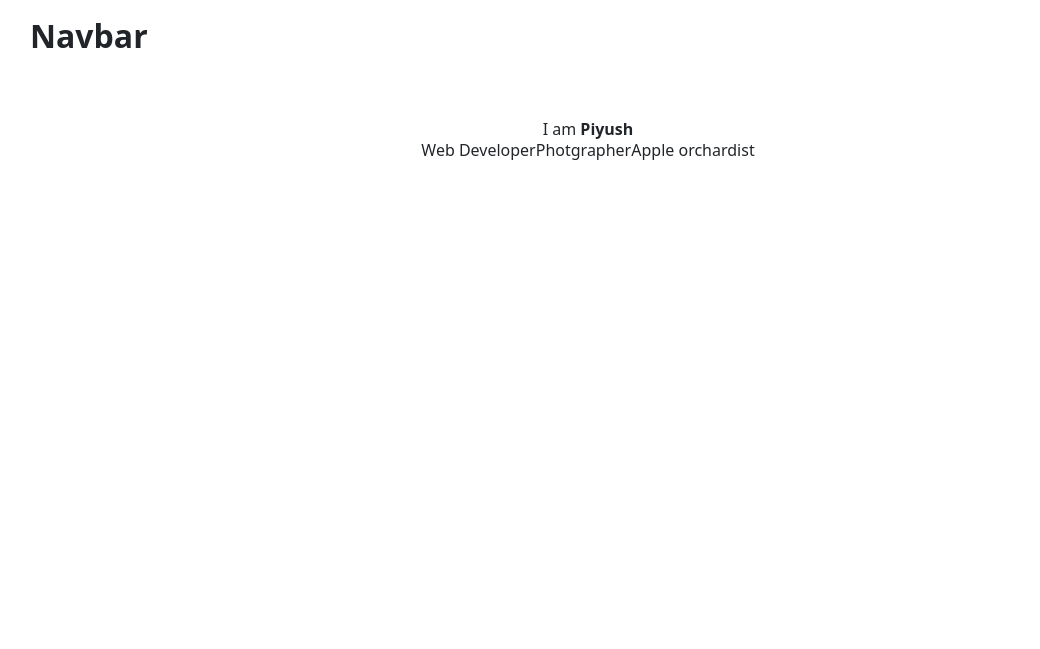
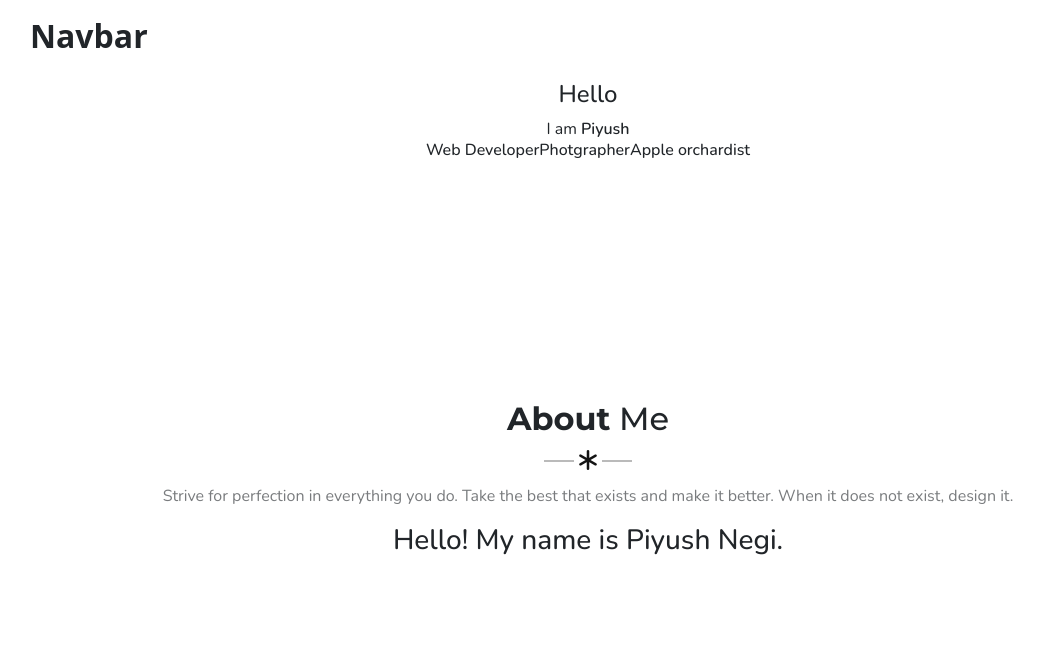
Before and after one commit to NegiBaba/gatsby-personal-website, a Gatsby site: page / in a window 1280 px wide. Shown: the whole page, without its empty margins (52-1092 px from the left). Built offline with nearby package versions, Linux system fonts and the light colour scheme; Gatsby itself is replaced by a stand-in of ours.

Commit message:
Added About section and Bootstrap-icons

```diff
--- a/package.json
+++ b/package.json
@@ -18,6 +18,7 @@
     "@mdx-js/mdx": "^1.6.22",
     "@mdx-js/react": "^1.6.22",
     "bootstrap": "^5.1.3",
+    "bootstrap-icons": "^1.8.1",
     "gatsby": "^4.9.0",
     "gatsby-plugin-mdx": "^3.9.0",
     "gatsby-plugin-sass": "^5.9.0",
--- /dev/null
+++ b/src/components/About/About.js
@@ -0,0 +1,38 @@
+import * as React from "react";
+import { descriptionContainer, descriptionHeading } from "./About.module.scss";
+
+const About = () => {
+	return (
+		<div className="section">
+			<div className="container">
+				<div className="row">
+					<div className="col-lg-12">
+						<div className="section-heading-container">
+							<h2 className="section-heading">
+								<b>About</b> Me
+							</h2>
+							<div className="heading-separator">
+								<i className="bi bi-asterisk"></i>
+							</div>
+							<div className="section-sub-heading">
+								Strive for perfection in everything you do. Take the best that
+								exists and make it better. When it does not exist, design it.
+							</div>
+						</div>
+					</div>
+				</div>
+				<div className="row">
+					<div className="col-lg-12">
+						<div className={descriptionContainer}>
+							<h3>
+								Hello!<span> My name is Piyush Negi.</span>
+							</h3>
+						</div>
+					</div>
+				</div>
+			</div>
+		</div>
+	);
+};
+
+export default About;
--- /dev/null
+++ b/src/components/About/About.module.scss
@@ -0,0 +1,12 @@
+@import "../../styles/custom.scss";
+.description-container {
+	margin-top: 3rem;
+
+	h3 {
+		font-family: $heading-font-family;
+
+		span {
+			font-weight: 600;
+		}
+	}
+}
--- a/src/components/App.js
+++ b/src/components/App.js
@@ -1,12 +1,14 @@
 import * as React from "react";
 import NavigationBar from "./NavigationBar/NavigationBar";
 import Home from "./Home/Home";
+import About from "./About/About";
 
 const App = () => {
 	return (
 		<>
 			<NavigationBar />
 			<Home />
+			<About />
 		</>
 	);
 };
--- a/src/components/NavigationBar/NavigationBar.js
+++ b/src/components/NavigationBar/NavigationBar.js
@@ -1,9 +1,29 @@
 import * as React from "react";
-import { customNav, brandTitle, link } from "./NavigationBar.module.scss";
+import { useState } from "react";
+import {
+	customNav,
+	brandTitle,
+	link,
+	toggleIcon,
+	iconColor,
+} from "./NavigationBar.module.scss";
 
 const NavigationBar = () => {
+	const [navColor, setNavColor] = useState("nav_type--home");
+	const changeNavColor = () => {
+		if (window.scrollY >= 50) {
+			setNavColor("nav_type--other");
+		} else {
+			setNavColor("nav_type--home");
+		}
+	};
+
+	window.addEventListener("scroll", changeNavColor);
+
 	return (
-		<nav className={`navbar fixed-top navbar-expand-lg ${customNav}`}>
+		<nav
+			className={`navbar fixed-top navbar-expand-lg ${customNav} ${navColor}`}
+		>
 			<div className="container">
 				<span className={`navbar-brand mb-0 h1 fw-bold ${brandTitle}`}>
 					Navbar
@@ -17,7 +37,9 @@ const NavigationBar = () => {
 					aria-expanded="false"
 					aria-label="Toggle navigation"
 				>
-					<span className="navbar-toggler-icon"></span>
+					<span className="navbar-toggler-icon d-flex justify-content-center align-items-center">
+						<i className={`bi bi-justify ${iconColor}`}></i>
+					</span>
 				</button>
 				<div
 					className="collapse navbar-collapse justify-content-end"
--- a/src/components/NavigationBar/NavigationBar.module.scss
+++ b/src/components/NavigationBar/NavigationBar.module.scss
@@ -1,10 +1,11 @@
 @import "../../styles/custom.scss";
 .custom-nav {
-	padding: 12px;
+	padding: 12px 0;
 	background-color: transparent;
+	transition: all 0.5s ease-in-out;
 }
 .brand-title {
-	color: $white;
+	color: var(--color-nav-link);
 	font-family: $heading-font-family;
 }
 .link {
@@ -22,7 +23,7 @@
 	bottom: 10%;
 	height: 6px;
 	width: 6px;
-	background: #fff;
+	background: var(--color-nav-link);
 	border-radius: 50%;
 	opacity: 0;
 	transform: translateX(-50%);
@@ -30,3 +31,12 @@
 	-o-transition: all 0.3s ease 0s;
 	transition: all 0.3s ease 0s;
 }
+.toggle-icon {
+	display: flex;
+	align-items: center;
+	justify-content: center;
+}
+.icon-color {
+	font-size: 1.5rem;
+	color: var(--color-nav-link);
+}
--- a/src/pages/index.js
+++ b/src/pages/index.js
@@ -2,6 +2,7 @@ import * as React from "react";
 import App from "../components/App";
 import "../styles/custom.scss";
 import "bootstrap";
+import "bootstrap-icons/font/bootstrap-icons.css";
 
 const IndexPage = () => {
 	return <App />;
--- a/src/styles/_common.scss
+++ b/src/styles/_common.scss
@@ -1,10 +1,46 @@
 .section {
 	padding: 80px 0;
+	text-align: center;
+	font-family: $body-font-family;
+
+	.section-heading {
+		font-size: 2rem;
+		font-family: $heading-font-family;
+	}
+
+	.heading-separator {
+		display: flex;
+		align-items: center;
+		justify-content: center;
+		font-family: $body-font-family;
+
+		i {
+			padding: 0 4px;
+			font-size: 1.25rem;
+			color: $black-primary;
+		}
+
+		&::before,
+		&::after {
+			content: "";
+			height: 2px;
+			width: 30px;
+			opacity: 0.3;
+			display: inline-flex;
+			background-color: $black-secondary;
+		}
+	}
+
+	.section-sub-heading {
+		opacity: 0.6;
+		margin: 8px 0px 16px;
+	}
 }
 
 .cta-button {
 	width: 200px;
 	color: $white;
+	cursor: pointer;
 	padding: 12px 24px;
 	margin-bottom: 20px;
 	border-radius: 18px;
--- a/src/styles/_variables.scss
+++ b/src/styles/_variables.scss
@@ -5,3 +5,7 @@ $black-secondary: #1b1b1b;
 $white: #ffffff;
 $white-primary: #f3f3f3;
 $white-secondary: #e1e1e1;
+
+:root {
+	--color-nav-link: #{$white};
+}
--- a/src/styles/components/_navbar.scss
+++ b/src/styles/components/_navbar.scss
@@ -1,10 +1,11 @@
 @import "../variables";
 // colors
-$nav-link-color: $white;
-$nav-link-hover-color: $white;
+$nav-link-color: var(--color-nav-link);
+$nav-link-hover-color: var(--color-nav-link);
 
 // sizes
 $navbar-brand-font-size: 2rem;
+$nav-link-font-weight: 600;
 
 // spacing
 $nav-link-padding-y: 1rem;
@@ -15,6 +16,7 @@ $nav-link-padding-y: 1rem;
 		opacity: 1;
 	}
 }
+
 .nav-item {
 	&:hover {
 		.nav-link {
@@ -24,3 +26,9 @@ $nav-link-padding-y: 1rem;
 		}
 	}
 }
+
+.nav_type--other {
+	background-color: $white;
+	--color-nav-link: #{$black};
+	padding: 8px 0;
+}
--- a/src/styles/custom.scss
+++ b/src/styles/custom.scss
@@ -1,6 +1,6 @@
 @import "./variables";
-@import "./common";
 @import "./typography";
 @import "./text-transition";
+@import "./common";
 @import "./components/navbar";
 @import "~bootstrap/scss/bootstrap";
```
Also changed, not shown: 1 other file.
